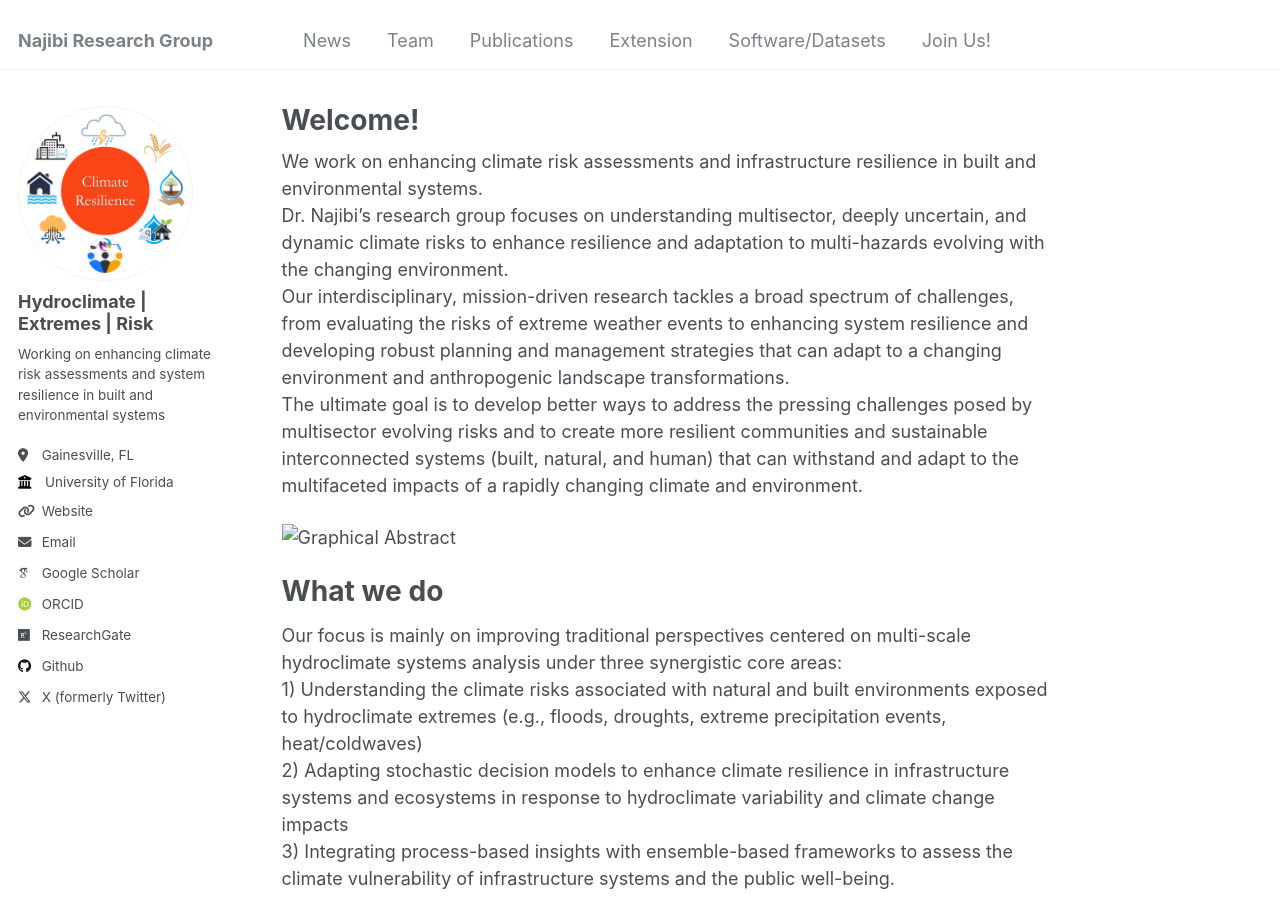
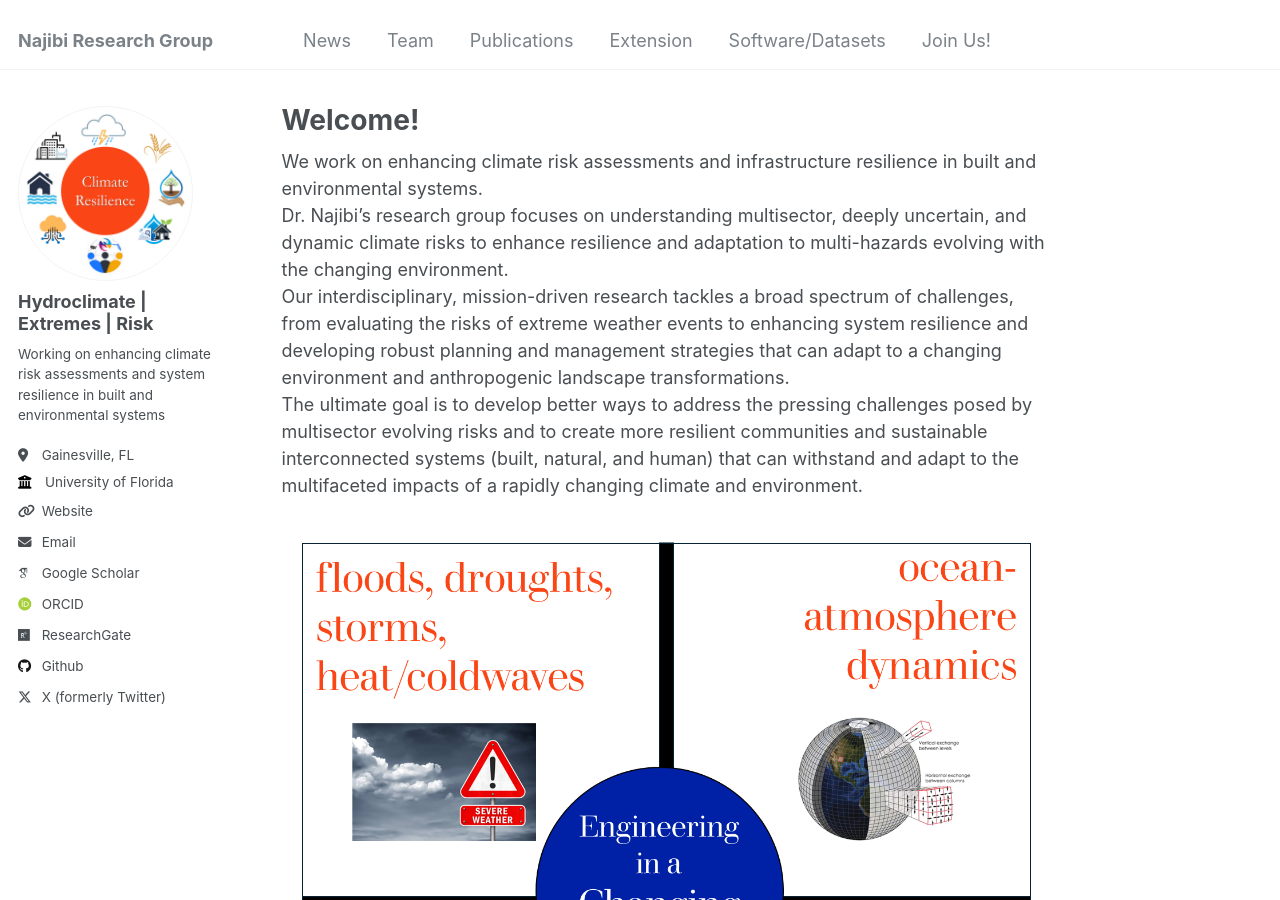
Before and after one commit to nassernajibi/lab, a Jekyll site: the page built from _pages/about.md, in a window 1280 px wide and 900 px high. Built offline with Jekyll 4.4.1, drawn with Linux system fonts in a browser that asks for light colours; some web fonts are replaced.

Commit message:
Updated Image

```diff
--- a/_pages/about.md
+++ b/_pages/about.md
@@ -12,7 +12,7 @@ Dr. Najibi's research group focuses on understanding multisector, deeply uncerta
 Our interdisciplinary, mission-driven research tackles a broad spectrum of challenges, from evaluating the risks of extreme weather events to enhancing system resilience and developing robust planning and management strategies that can adapt to a changing environment and anthropogenic landscape transformations.<br/>
 The ultimate goal is to develop better ways to address the pressing challenges posed by multisector evolving risks and to create more resilient communities and sustainable interconnected systems (built, natural, and human) that can withstand and adapt to the multifaceted impacts of a rapidly changing climate and environment.
 
-![Graphical Abstract](assets/images/lab_graphical_abstract_3.png)
+![Graphical Abstract](/images/lab_graphical_abstract_3.png)
 
 What we do
 ======
```
